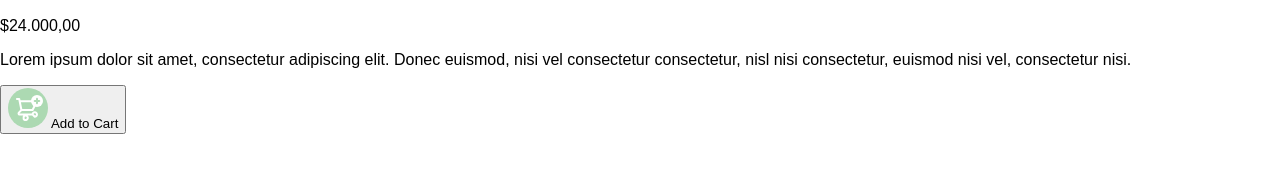
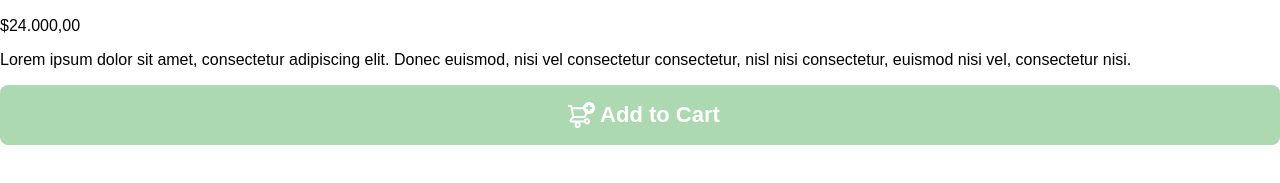
Before and after one commit to Annubis1709/Yard-Sale-FrontEnd-Project, a website: page products.html in a window 1280 px wide. Shown: the part 355-538 px from the top of the page. Drawn offline with Linux system fonts and the light colour scheme.

Commit message:
Styling card button

```diff
--- a/products.html
+++ b/products.html
@@ -54,7 +54,31 @@
             margin: 0;
         }
 
-        /* --->> Navigation Bar <<--- */
+        /* --->> Button Add to cart <<--- */
+
+        .card-button {
+
+            display: flex;
+            justify-content: center;
+            align-items: center;
+
+            font-size: var(--medium-text);
+            font-weight: var(--bold-text);
+
+            color: var(--white);
+            background-color: var(--hospital-green);
+
+            border: none;
+            border-radius: 8px;
+
+            width: 100%;
+            height: 60px;
+            padding: 10px;
+            margin-top: 10px;
+            margin-bottom: 30px;
+
+            cursor: pointer;
+        }
 
     </style>
 
```
